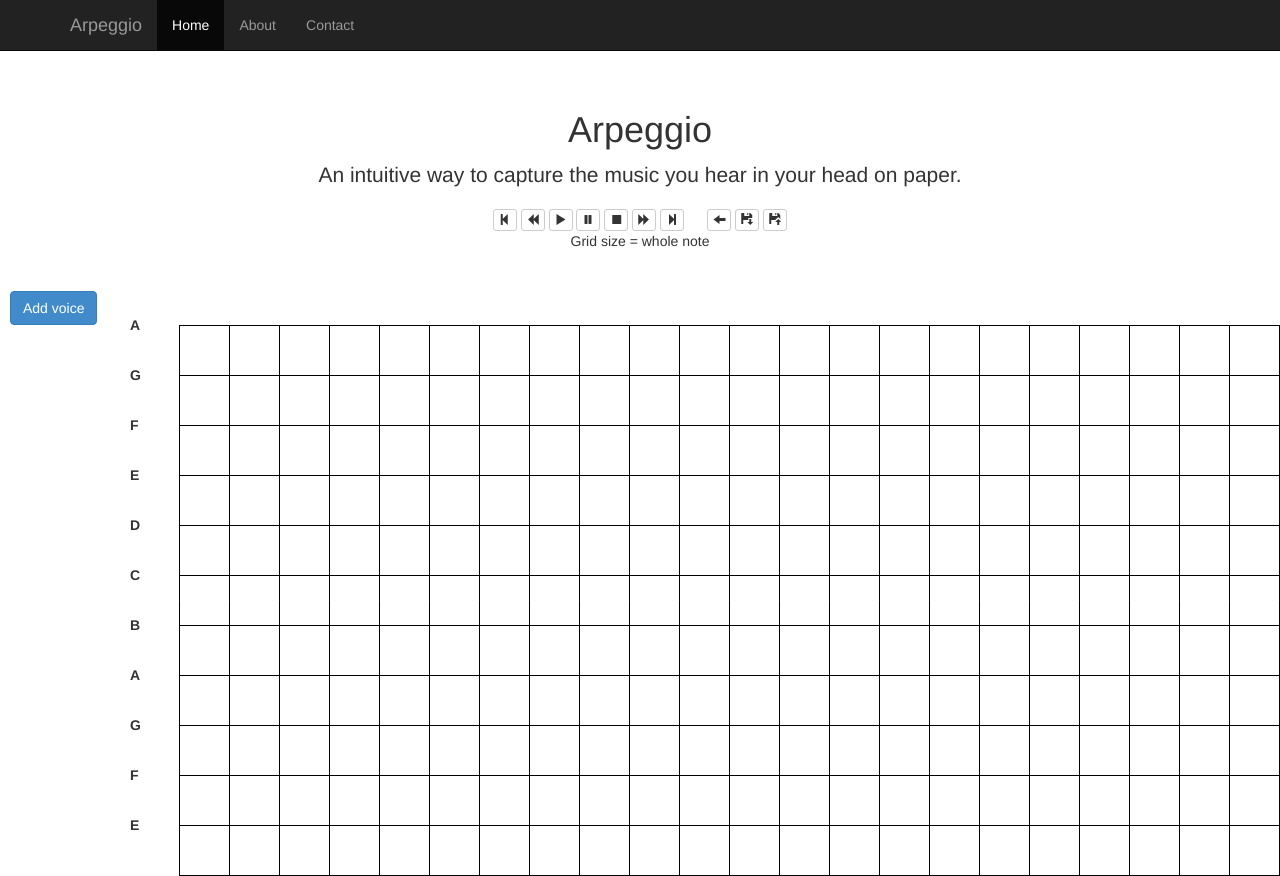
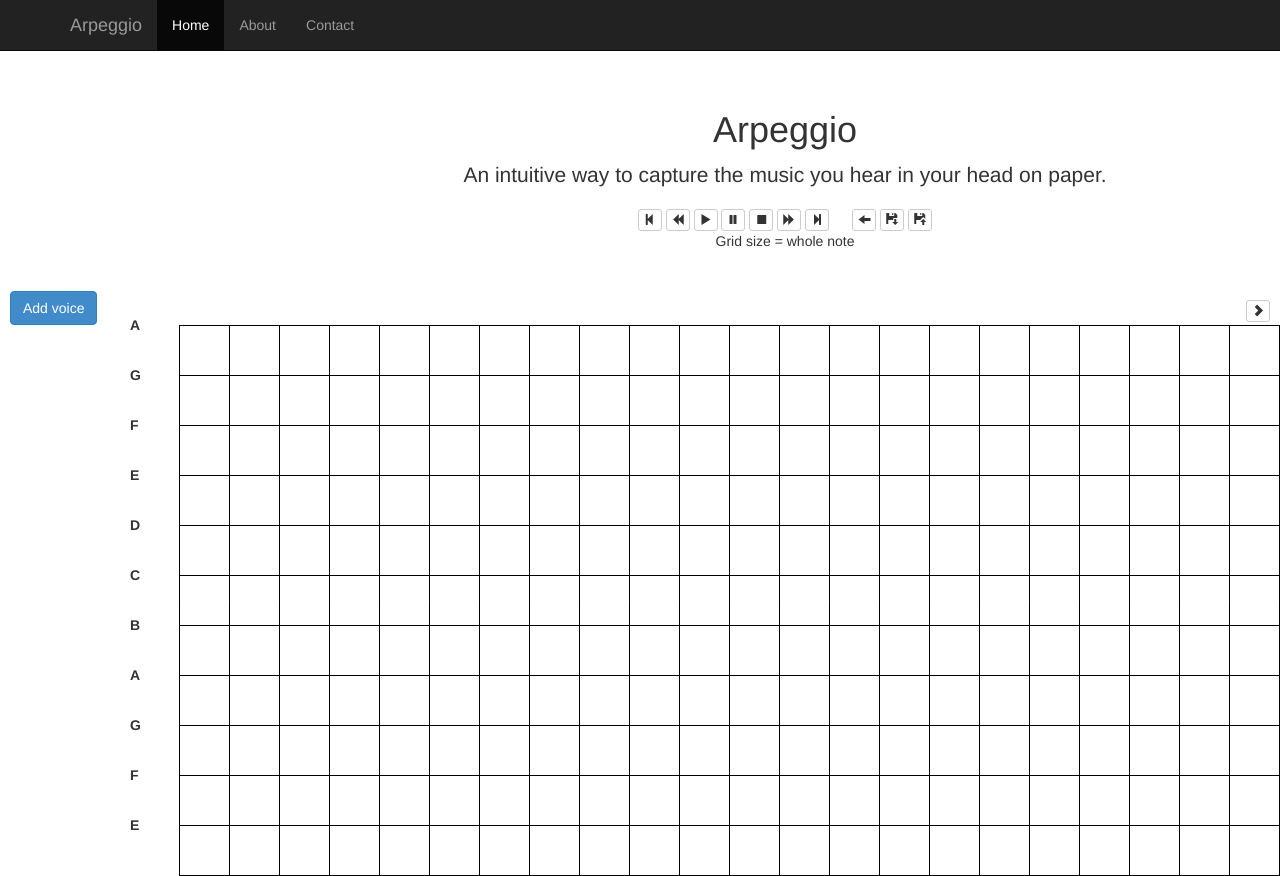
Before and after one commit to blueintegral/Arpeggio, a plain HTML site: page index.html in a window 1280 px wide. Shown: the top 876 px of the page. Drawn offline with nearby package versions, Linux system fonts and the light colour scheme.

Commit message:
grid scrolling is getting there

```diff
--- a/index.html
+++ b/index.html
@@ -47,7 +47,9 @@
   </head>
 
   <body>
-
+    <button type="button" class="btn btn-default btn-xs" style="position:fixed; top:300px; right:10px;">
+      <span class="glyphicon glyphicon-chevron-right" id="more"></span>
+    </button>
     <div class="navbar navbar-inverse navbar-fixed-top" role="navigation">
       <div class="container">
         <div class="navbar-header">
@@ -68,9 +70,7 @@
         </div><!--/.nav-collapse -->
       </div>
     </div>
-
-    <div class="container">
-
+    <div class="container" id="controls">
       <div class="starter-template">
         <h1>Arpeggio</h1>
         <p class="lead">An intuitive way to capture the music you hear in your head on paper. </p>
@@ -335,6 +335,12 @@ $(document).keyup(function(e) {
   }
 });
 
+$("#more").click(function(){
+  //add another chunk of staff
+  canvas.width = canvas.width + 500; //add another 50 grid squares
+  redrawGrid();
+});
+
 $(document).ready(function(){ //notifications
   $("<div id='notification'>Saved</div>").css({
     position:"fixed",
@@ -390,6 +396,12 @@ $('#grid').on('DOMMouseScroll mousewheel', function (e) {
   return false;
 });
 
+//make title and controls move with horizontal scrolling
+var oldContainerPosition = $(window).scrollLeft();
+$(document).scroll(function(){
+  console.log($(this).scrollLeft());
+  $('#controls').css('margin-left', $(this).scrollLeft() + 200 + 'px');
+});
 
 //Audio and sound synthesis
 ////////////////////////////////////////////////////////////////////
@@ -525,6 +537,7 @@ function drawLineQ(){
   if(lineQ.length){
     for(i=0;i<lineQ.length;i++){
       var n = lineQ[i];
+      //context.setLineDash([1,2]);
       context.moveTo(n.x1, n.y1); //first point is at last node on the stack
       context.lineTo(n.x2, n.y2); //second point is the y component of current mouse position
       context.stroke();
```
